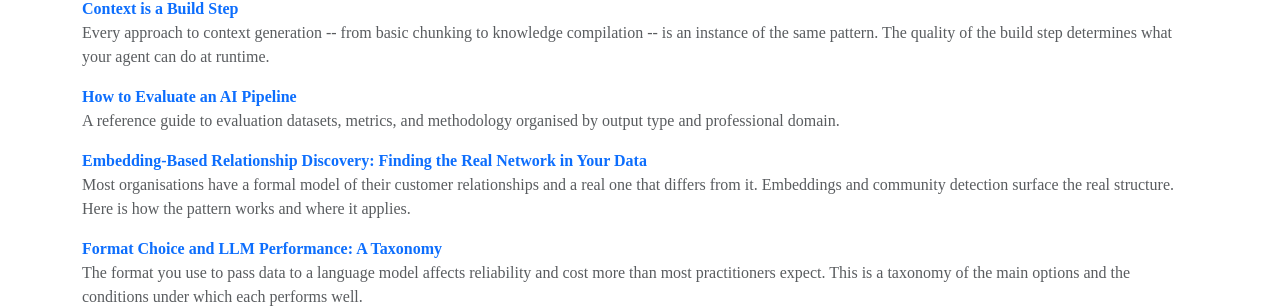
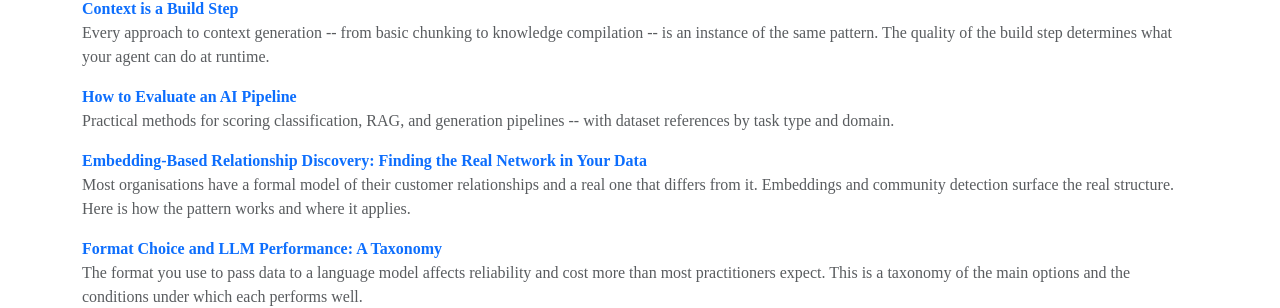
Before and after one commit to bayinfosys/bayinfosys.github.io, a Jekyll site: the page built from library.html, in a window 1280 px wide and 900 px high. Shown: the part 357-665 px from the top of the window. Built offline with Jekyll 4.4.1, drawn with Linux system fonts in a browser that asks for light colours.

Commit message:
61-eval-datasets title update

```diff
--- a/_posts/2026-01-01-61-eval-datasets.md
+++ b/_posts/2026-01-01-61-eval-datasets.md
@@ -2,7 +2,7 @@
 date: 2026-05-01
 layout: article
 title: "How to Evaluate an AI Pipeline"
-description: "A reference guide to evaluation datasets, metrics, and methodology organised by output type and professional domain."
+description: "Practical methods for scoring classification, RAG, and generation pipelines -- with dataset references by task type and domain."
 keywords: ["llm evaluation", "ai benchmarks", "evals", "task specification", "gdpval", "legalbench",
            "financebench", "medqa", "swe-bench", "ragas", "marigold"]
 topic: "AI Systems"
```
